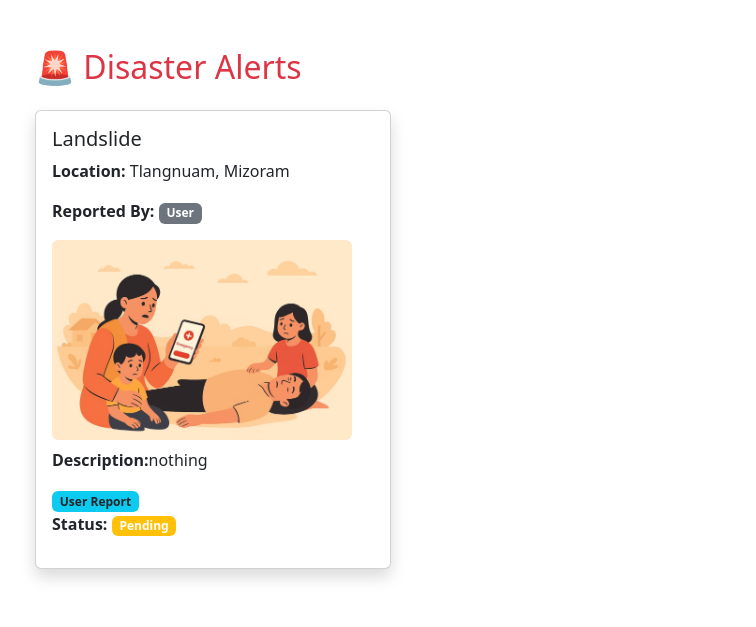
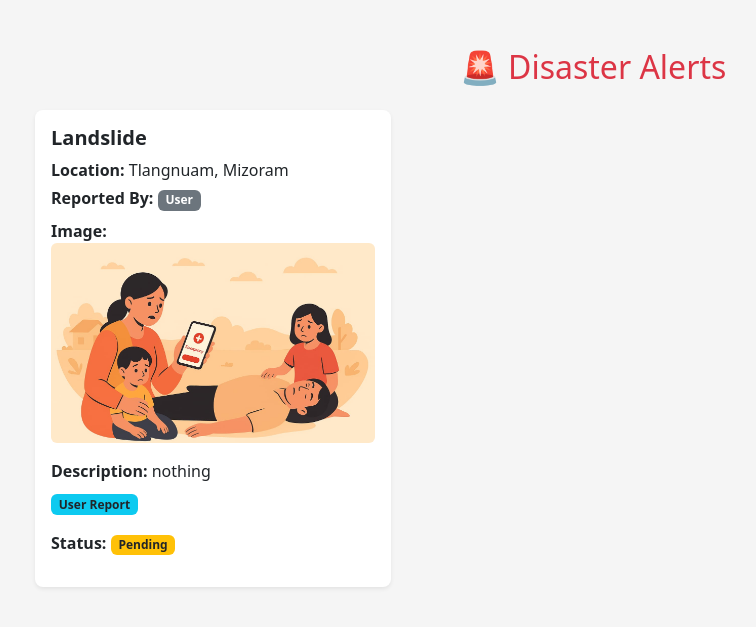
Before and after one commit to Anshi2003-sys/disaster-reporting-system, a Flask app: page /alerts in a window 1280 px wide. Shown: the top 627 px of the page, without its empty margins (47-803 px from the left). Run offline with Flask 3, Linux system fonts and the light colour scheme; data comes from the database, SQL or seed files in the repository; both versions use the stored data as it was after the commit.

Commit message:
latest update

```diff
--- a/app.py
+++ b/app.py
@@ -57,6 +57,7 @@ def init_db():
         longitude REAL,
         reported_by TEXT,
         status TEXT DEFAULT 'Pending',
+        image TEXT,
         FOREIGN KEY (user_id) REFERENCES users(user_id),
         FOREIGN KEY (disaster_id) REFERENCES disasters(disaster_id)
     )
@@ -214,9 +215,9 @@ def report():
         # Insert report
         cursor.execute("""
          INSERT INTO reports
-        (user_id, disaster_id, location, description, latitude, longitude, reported_by)
-        VALUES (?, ?, ?, ?, ?, ?, ?)
-        """, (user_id, disaster_id, location, description, latitude, longitude, "User"))
+        (user_id, disaster_id, location, description, latitude, longitude, reported_by,image)
+        VALUES (?, ?, ?, ?, ?, ?, ?, ?)
+        """, (user_id, disaster_id, location, description, latitude, longitude, "User",filename))
 
         disaster = request.form["disaster"]
         print("Disaster from form:", disaster)
--- a/templates/alerts.html
+++ b/templates/alerts.html
@@ -1,32 +1,38 @@
 <!DOCTYPE html>
 <html>
 <head>
-
     <title>Disaster Alerts</title>
 
     <link rel="stylesheet"
     href="https://cdn.jsdelivr.net/npm/bootstrap@5.3.2/dist/css/bootstrap.min.css">
-
 </head>
 
-<body>
+<body style="background-color:#f5f5f5;">
 
 <div class="container mt-5">
 
-<h2 class="mb-4 text-danger">🚨 Disaster Alerts</h2>
+    <h2 class="mb-4 text-danger text-center">🚨 Disaster Alerts</h2>
 
     <div class="row">
 
         {% for r in reports %}
         <div class="col-md-4 mb-4">
-<div class="card shadow">
+            <div class="card shadow-sm h-100 border-0 rounded-3">
                 <div class="card-body">
 
-<h5 class="card-title">{{ r.disaster_name }}</h5>
+                    <!-- 🔥 Disaster Title -->
+                    <h5 class="card-title fw-bold text-dark">
+                        {{ r.disaster_name }}
+                    </h5>
 
-<p><b>Location:</b> {{ r.location }}</p>
+                    <!-- 📍 Location -->
+                    <p class="mb-1">
+                        <b>Location:</b> {{ r.location }}
+                    </p>
 
-<p><b>Reported By:</b>
+                    <!-- 👤 Reported By -->
+                    <p class="mb-2">
+                        <b>Reported By:</b>
                         {% if r.reported_by == "Admin" %}
                             <span class="badge bg-primary">Admin</span>
                         {% else %}
@@ -34,24 +40,31 @@ href="https://cdn.jsdelivr.net/npm/bootstrap@5.3.2/dist/css/bootstrap.min.css">
                         {% endif %}
                     </p>
 
-<!-- ✅ IMAGE DISPLAY (BEFORE DESCRIPTION + CLICK TO VIEW) -->
+
+                    <!-- 🖼️ IMAGE (ABOVE DESCRIPTION) -->
+                     <b>Image:</b>
                     {% if r.image %}
                     <a href="{{ url_for('static', filename='uploads/' + r.image) }}" target="_blank">
                         <img src="{{ url_for('static', filename='uploads/' + r.image) }}"
-         class="img-fluid rounded mb-2"
-         style="max-height:200px; object-fit:cover; cursor:pointer;">
+                             class="img-fluid rounded mb-3"
+                             style="height:200px; width:100%; object-fit:cover; cursor:pointer;">
                     </a>
                     {% endif %}
 
-<p><b>Description:</b>{{ r.description }}</p>
+                    <!-- 📝 Description -->
+                    <p class="mb-2">
+                        <b>Description:</b> {{ r.description }}
+                    </p>
 
+                    <!-- 🏷️ Report Type -->
                     {% if r.reported_by == "Admin" %}
-<span class="badge bg-dark">Admin Verified</span>
+                        <span class="badge bg-dark mb-2">Admin Verified</span>
                     {% else %}
-<span class="badge bg-info text-dark">User Report</span>
+                        <span class="badge bg-info text-dark mb-2">User Report</span>
                     {% endif %}
 
-<p>
+                    <!-- 📊 Status -->
+                    <p class="mt-2">
                         <b>Status:</b>
 
                         {% if r.status == "Confirmed by Admin" %}
@@ -61,16 +74,17 @@ href="https://cdn.jsdelivr.net/npm/bootstrap@5.3.2/dist/css/bootstrap.min.css">
                             <span class="badge bg-danger">Rejected</span>
 
                         {% else %}
-<span class="badge bg-warning">Pending</span>
+                            <span class="badge bg-warning text-dark">Pending</span>
+                        {% endif %}
+                    </p>
 
-{% endif %}
-
-</p>
                 </div>
             </div>
         </div>
         {% endfor %}
+
     </div>
 </div>
+
 </body>
 </html>
```
Also changed, not shown: database.db, static/uploads/WhatsApp_Image_2025-09-14_at_19.10.30.jpeg (added). Lines whose indentation alone changed are shown as unchanged.
